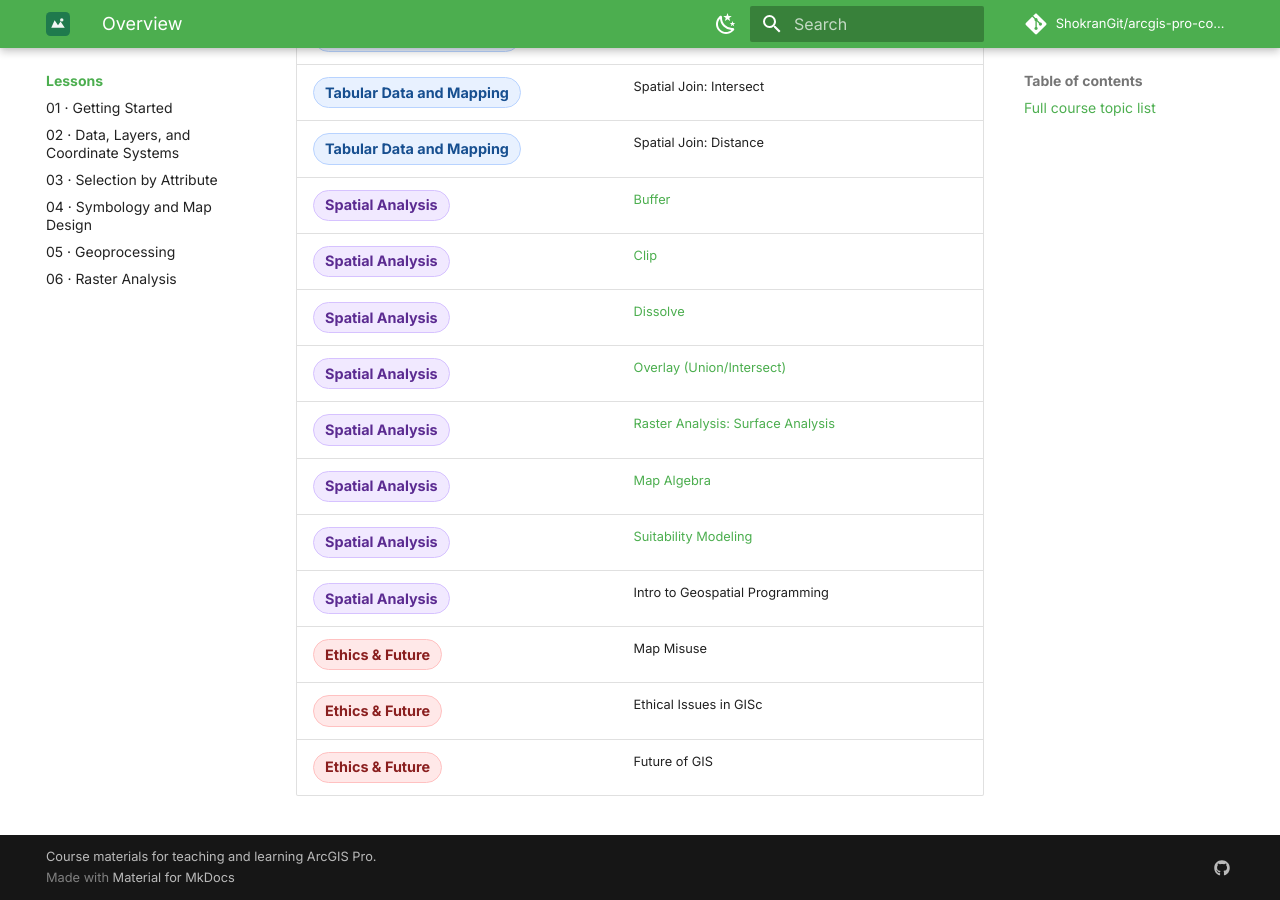
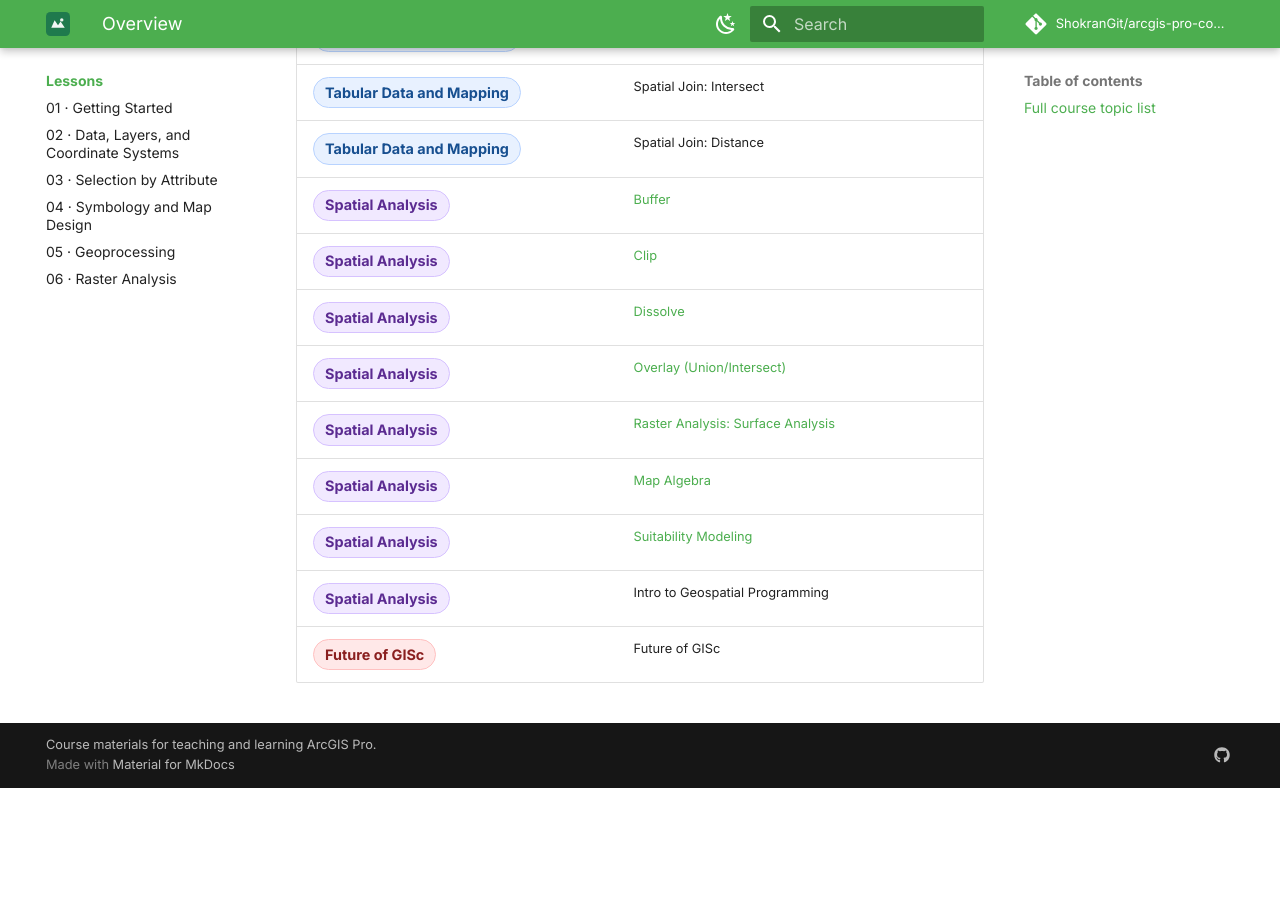
Before and after one commit to ShokranGit/arcgis-pro-course, an MkDocs documentation site: the page built from docs/lessons/index.md, in a window 1280 px wide and 900 px high, scrolled down 2131 px. Built offline with MkDocs 1.6.1 and Material for MkDocs 9.7.7, drawn with Linux system fonts in a browser that asks for light colours; comment, search, counter and statistics services are not loaded; after the commit the page ends 2919 px from its top, so only the background shows below that.

Commit message:
Consolidate last module to Future of GISc only

```diff
--- a/docs/lessons/index.md
+++ b/docs/lessons/index.md
@@ -42,6 +42,4 @@ A date-free, college-agnostic view of every topic in the course. This list isn't
 | <span class="module-badge module-spatial">Spatial Analysis</span> | [Map Algebra](06-raster-analysis.md) |
 | <span class="module-badge module-spatial">Spatial Analysis</span> | [Suitability Modeling](06-raster-analysis.md) |
 | <span class="module-badge module-spatial">Spatial Analysis</span> | Intro to Geospatial Programming |
-| <span class="module-badge module-ethics">Ethics & Future</span> | Map Misuse |
-| <span class="module-badge module-ethics">Ethics & Future</span> | Ethical Issues in GISc |
-| <span class="module-badge module-ethics">Ethics & Future</span> | Future of GIS |
+| <span class="module-badge module-ethics">Future of GISc</span> | Future of GISc |
```
